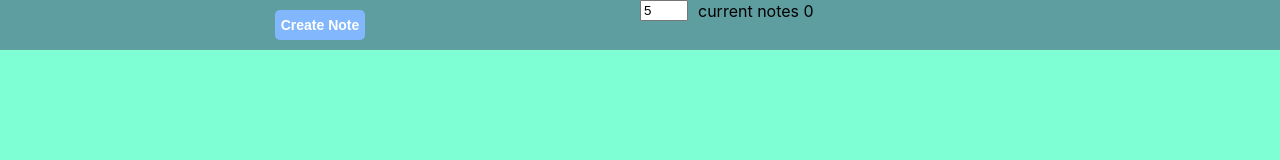
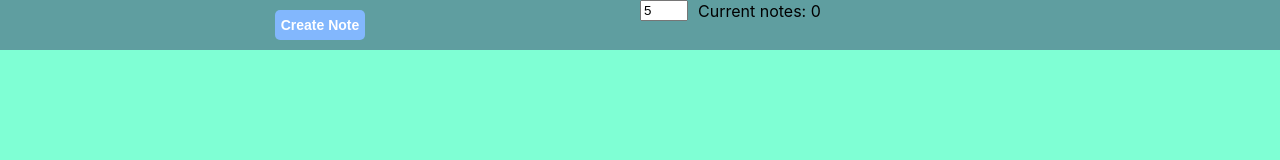
Before and after one commit to KrystianDud/dragnotes, a React (Create React App) app: page / in a window 1280 px wide. Shown: the top 160 px of the page. Built offline with nearby package versions, Linux system fonts and the light colour scheme.

Commit message:
tweak nav available text styling

```diff
--- a/src/App.js
+++ b/src/App.js
@@ -53,7 +53,7 @@ function App() {
                 </div>
                 <div className='noteCounter'>
                     <input type='number' min="0" max="10" value={availableNotes} onChange={(e) => updateCounter(e.target.value)}></input>
-                    <p>{`current notes ${currentNotes}`}</p>
+                    <p>Current notes: <span className='noteCounterNumber'>{currentNotes}</span></p>
                 </div>
             </nav>
             <div className='board'>
```
